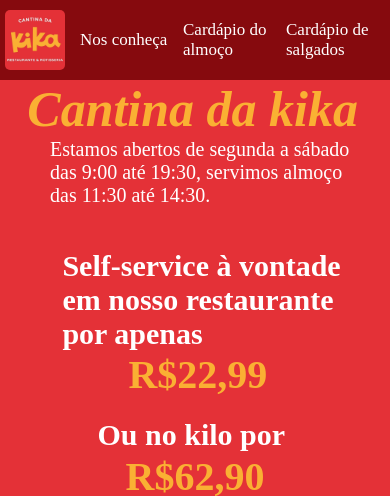
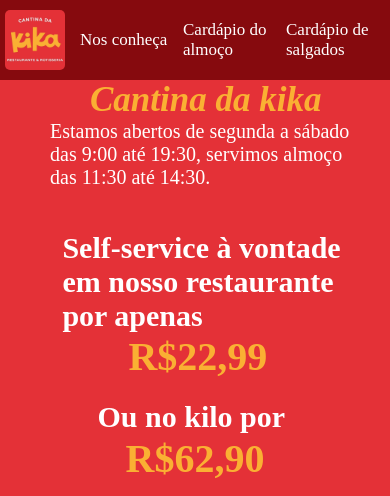
Before and after one commit to KaueSverberi/Site-Cantina-da-Kika, a plain HTML site: page index.html in a window 390 px wide. Shown: the top 496 px of the page. Drawn offline with Linux system fonts and the light colour scheme.

Commit message:
mudança no h1

```diff
--- a/styles.css
+++ b/styles.css
@@ -1182,8 +1182,8 @@ footer a{
     .cantina h1{
         color: #FAB033;
         margin-top: 10px;
-        margin-left: 7%;
-        font-size: 50px;
+        margin-left: calc(50% - 105px);
+        font-size: 35px;
         font-style: italic;
     }
 
```
